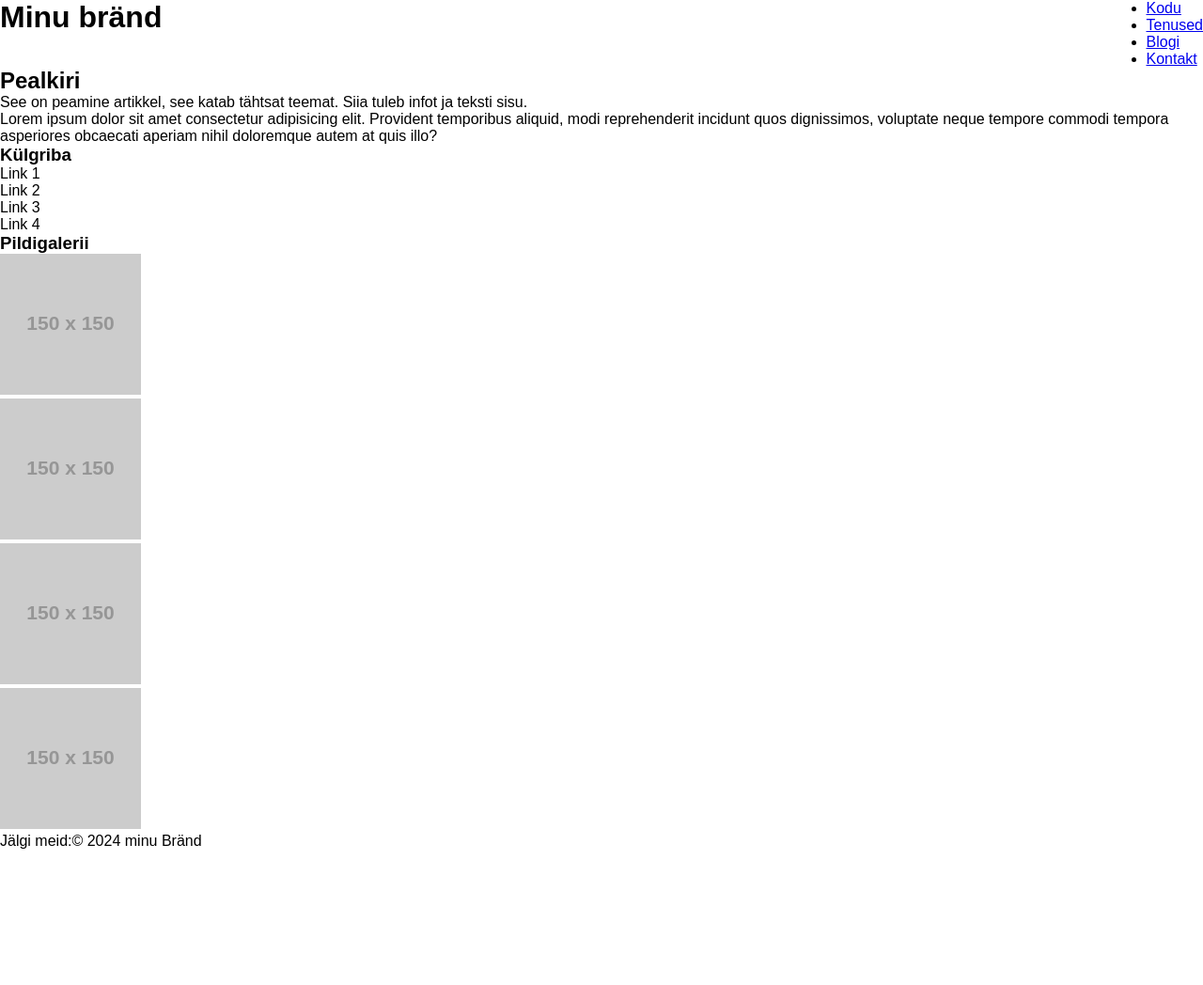
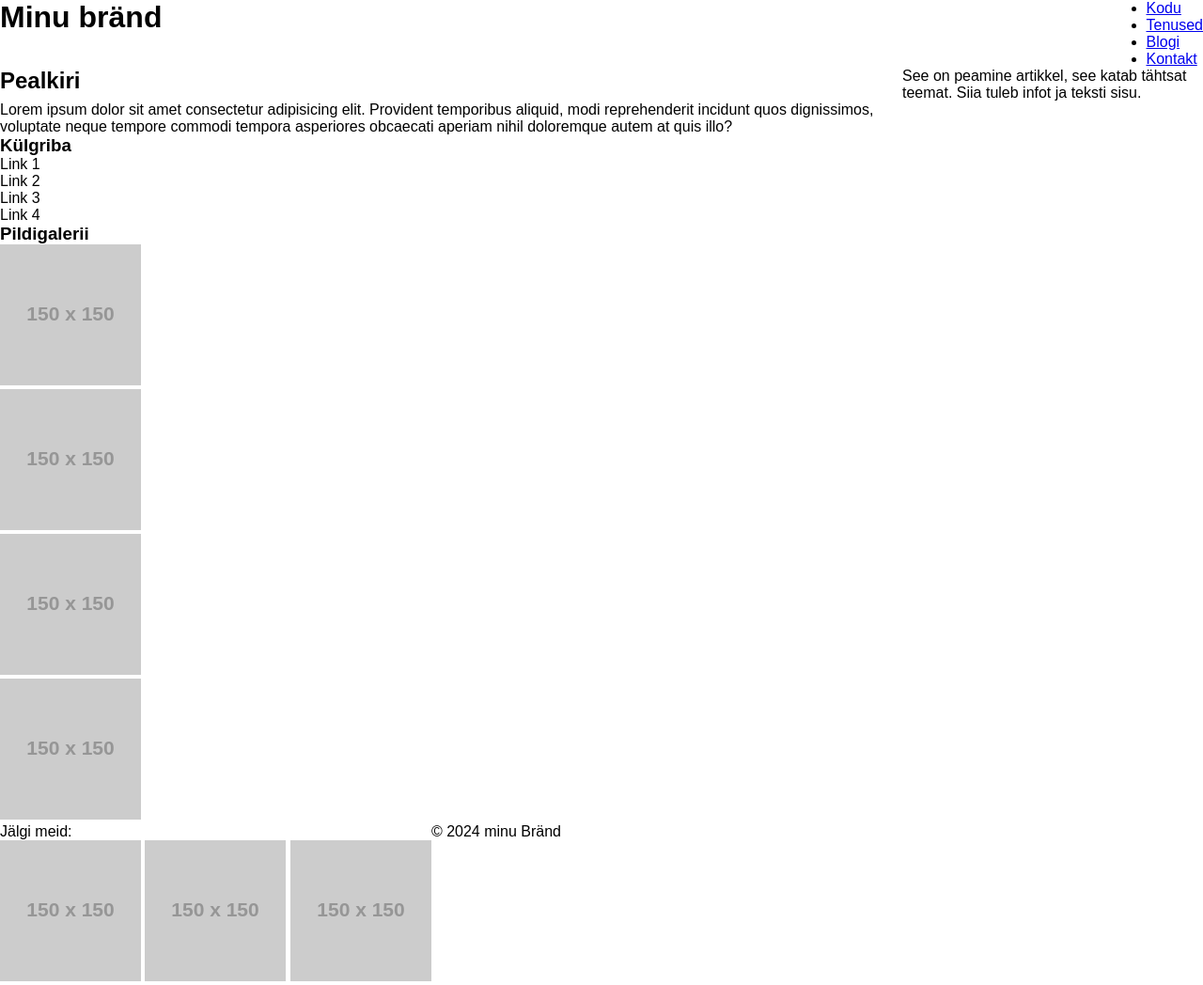
Before and after one commit to kaisaraava/Displaylayout, a plain HTML site: page index.html in a window 1280 px wide. Shown: the whole page at 94% size. Before the commit the page ends 904 px from the top, so only its background shows below. Drawn offline with Linux system fonts and the light colour scheme; placeholder pictures from the web are drawn by us.

Commit message:
grid and div

```diff
--- a/index.html
+++ b/index.html
@@ -22,7 +22,7 @@
 </header>
 
 <main>
-    <article>
+    <article id="article">
         <h2>Pealkiri</h2>
         <p>
             See on peamine artikkel, see katab tähtsat teemat. Siia tuleb infot ja teksti sisu.
@@ -64,8 +64,15 @@
     <div class="social">
         <p>Jälgi meid:</p>
         <a href="#"
+        ><img src="https://via.placeholder.com/150" alt="Facebook"
+    /></a>
+    <a href="#"
+    ><img src="https://via.placeholder.com/150" alt="Twitter"
         ></a>
-    </div>
+        <a href="#"
+        ><img src="https://via.placeholder.com/150" alt="Instagram"
+        /></a>
+        </div>
     <div class="copy">
         <p>&copy; 2024 minu Bränd</p>
     </div>
--- a/style.css
+++ b/style.css
@@ -18,6 +18,7 @@ section {
 }
 
 #article {
+    display: grid;
  grid-template-columns: 3fr 1fr;
 }
 
@@ -26,5 +27,5 @@ section {
 }
 
 footer {
-    display: flex;
+        display: flex;
 }
```
